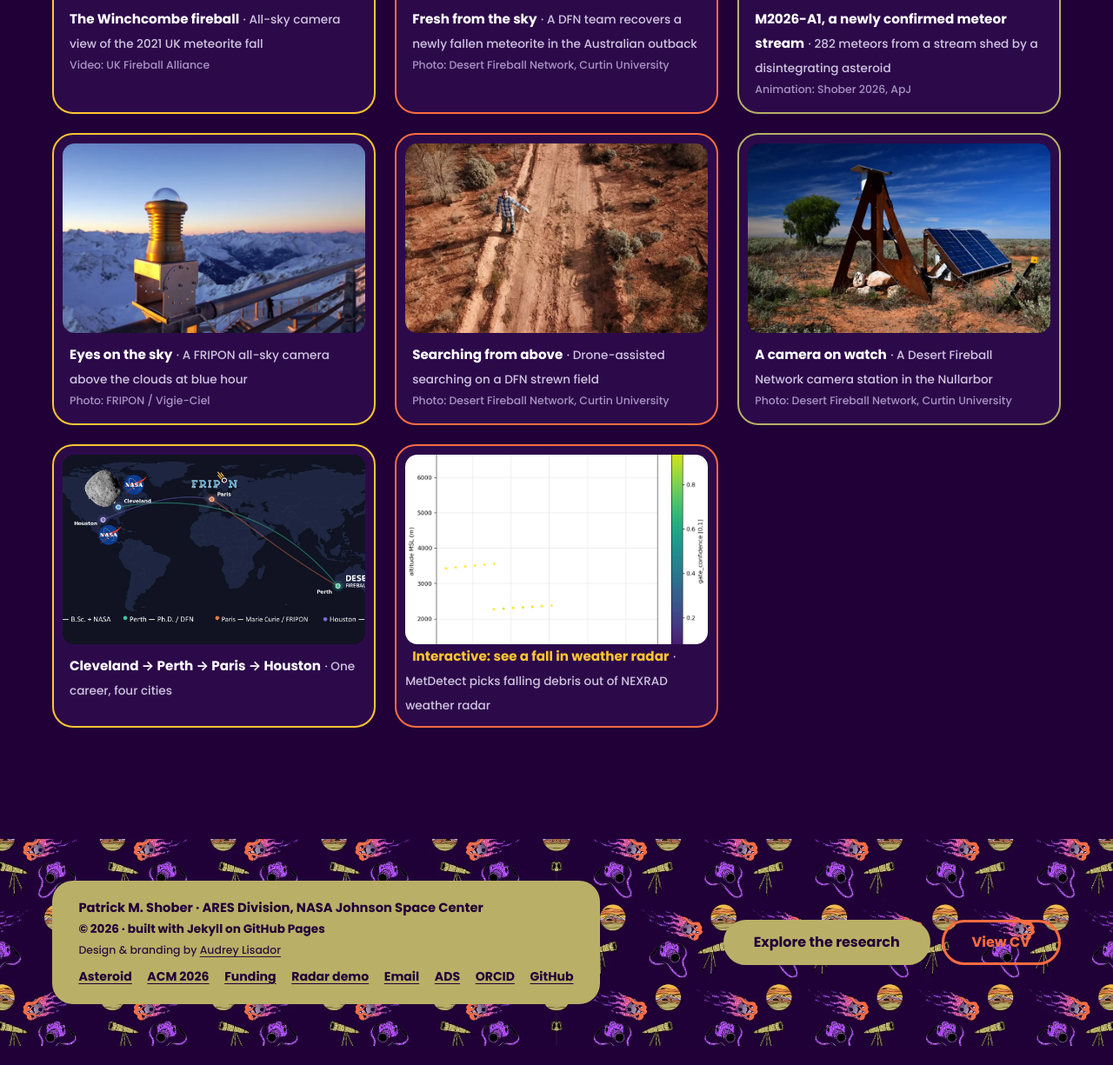
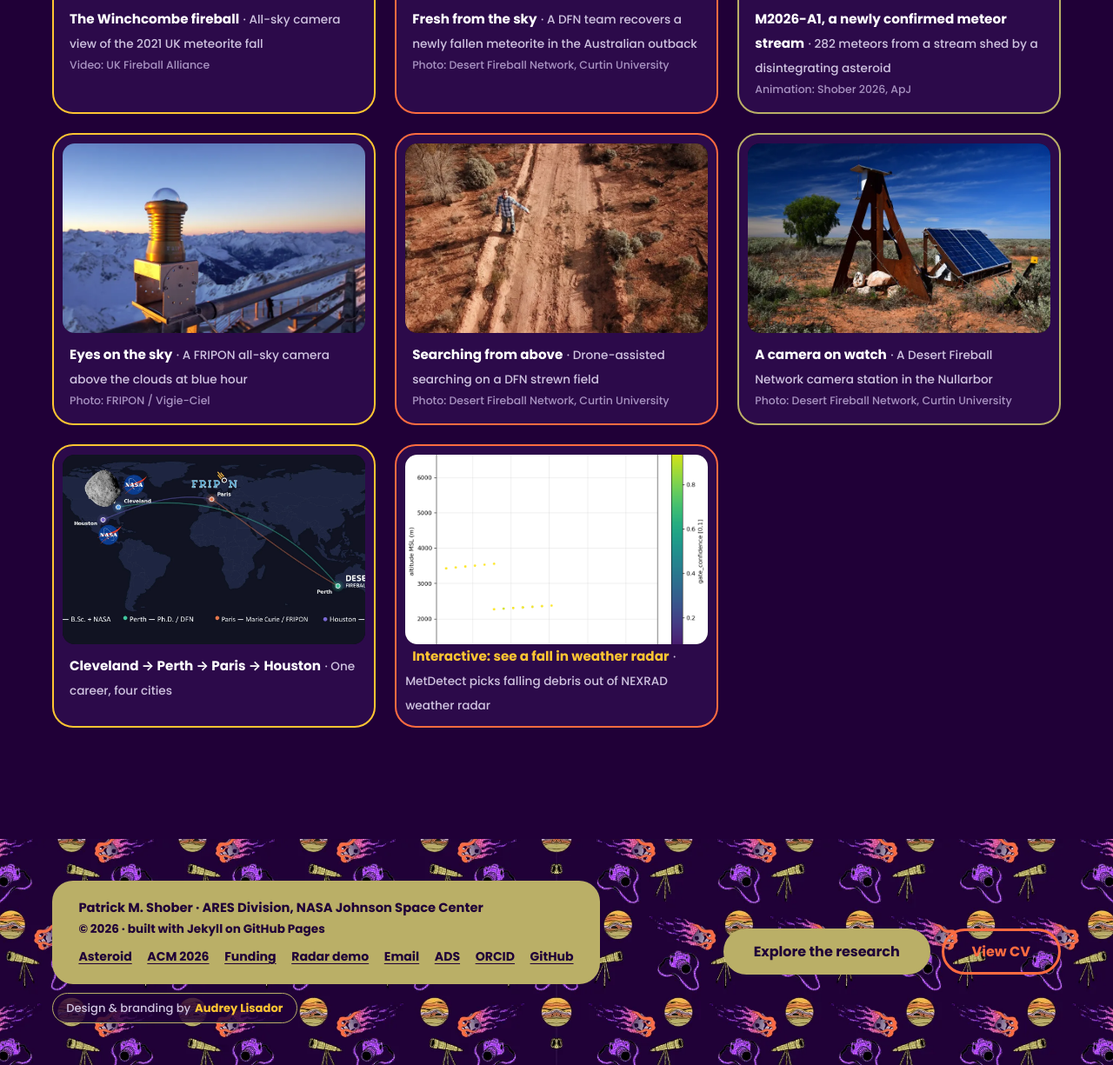
Before and after one commit to pshober/pshober.github.io, a Jekyll site: the page built from index.md, in a window 1280 px wide, cut to the strip 3409-4634 px from the top of the page. Shown: the whole strip at 87% size. Built offline with Jekyll 4.4.1, drawn with Linux system fonts in a browser that asks for light colours; before the commit the page ends 4612 px from its top, so only the background shows below that.

Commit message:
Give the design credit its own pill in the footer
Lifted out of the olive credit bar into a separate rounded bubble beneath it:
deep-purple fill so it stays legible over the icon pattern, olive border to
tie it to the bar above, and Audrey's name in brand yellow at 700 so it is
the thing your eye lands on. The whole pill is the link, which also makes it
a comfortable tap target. 282px wide at a 375px viewport — no overflow.

Co-Authored-By: Claude Fable 5 <noreply@anthropic.com>

```diff
--- a/_includes/footer.html
+++ b/_includes/footer.html
@@ -1,10 +1,9 @@
 <footer class="site-footer">
   <div class="container site-footer__row">
+    <div class="footer-left">
       <div class="footer-card">
         <strong>Patrick&nbsp;M.&nbsp;Shober</strong> · {{ site.author.affiliation }}<br>
         <span class="footer-card__copy">© {{ site.time | date: '%Y' }} · built with Jekyll on GitHub&nbsp;Pages</span>
-      <span class="footer-credit">Design &amp; branding by
-        <a href="{{ site.design.url }}" rel="noopener">{{ site.design.name }}</a></span>
         <ul class="footer-social">
           <li><a href="{{ '/asteroid/' | relative_url }}">Asteroid</a></li>
           <li><a href="{{ '/acm2026/' | relative_url }}">ACM&nbsp;2026</a></li>
@@ -16,6 +15,10 @@
           <li><a href="{{ site.links.github }}" rel="me">GitHub</a></li>
         </ul>
       </div>
+      <a class="footer-credit" href="{{ site.design.url }}" rel="noopener">
+        Design &amp; branding by <strong>{{ site.design.name }}</strong>
+      </a>
+    </div>
     <div class="footer-cta">
       <a class="btn btn--primary" href="{{ '/research/' | relative_url }}">Explore the research</a>
       <a class="btn btn--ghost" href="{{ '/cv/' | relative_url }}">View CV</a>
--- a/_sass/_layout.scss
+++ b/_sass/_layout.scss
@@ -98,13 +98,25 @@ main { display: block; }
 .footer-card :focus-visible { outline-color: var(--accent-ink); }
 .footer-card__copy { font-size: 0.85rem; }
 // Quieter than the rest of the credit bar: present, findable, not competing.
+// Design credit: its own pill under the credit bar. Deep-purple fill so it
+// stays legible over the icon pattern; the name carries the weight and color.
+.footer-left { display: flex; flex-direction: column; align-items: flex-start; gap: 0.65rem; }
 .footer-credit {
-  display: block;
-  margin-top: 0.15rem;
-  font-size: 0.78rem;
+  display: inline-flex;
+  align-items: center;
+  gap: 0.3rem;
+  background: rgba(32, 0, 55, 0.82);
+  border: 1px solid var(--olive);
+  border-radius: 999px;
+  padding: 0.34rem 0.95rem;
+  font-size: 0.82rem;
   font-weight: 500;
-  opacity: 0.9;
+  color: var(--muted);
+  white-space: nowrap;
 }
+.footer-credit strong { color: var(--accent-2); font-weight: 700; }
+.footer-credit:hover { text-decoration: none; border-color: var(--accent-2); color: var(--muted); }
+.footer-credit:hover strong { text-decoration: underline; text-underline-offset: 3px; }
 .footer-social {
   display: flex;
   flex-wrap: wrap;
```
Lines whose indentation alone changed are shown as unchanged.
